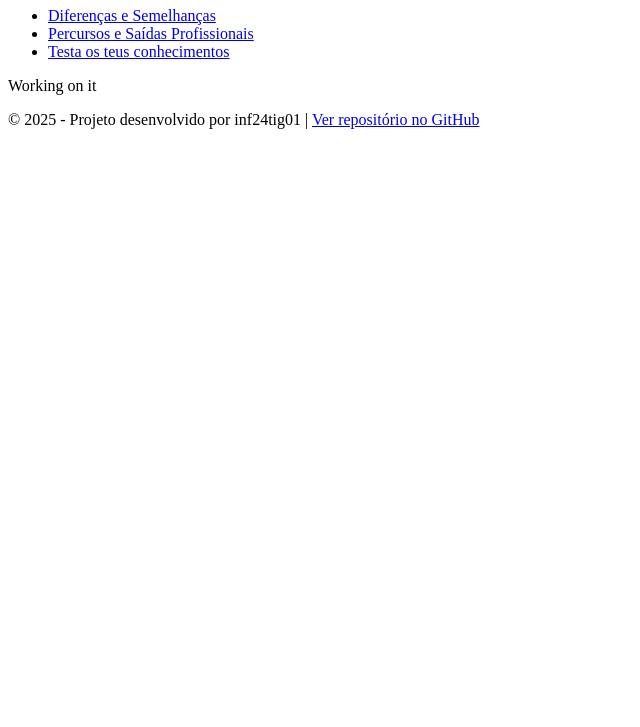
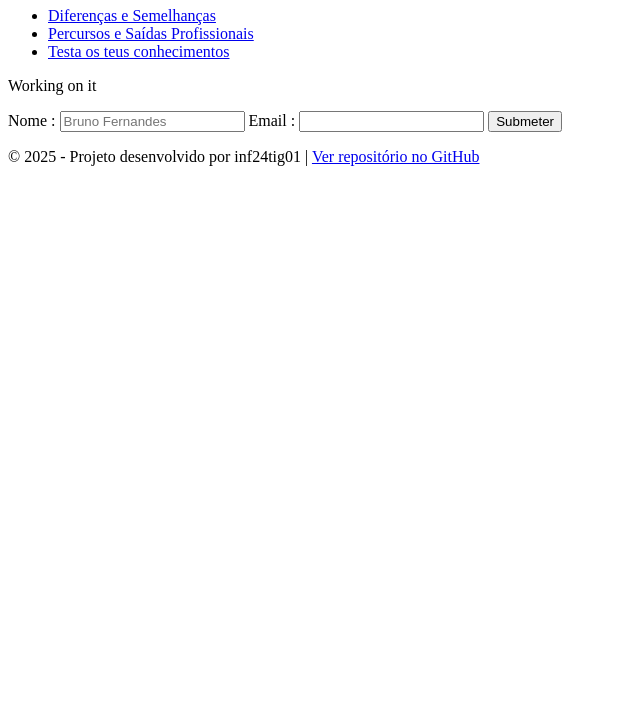
Before and after one commit to inf24tig01/EnsinoProfissional_Academico, a plain HTML site: page src/formulario.html in a window 1280 px wide. Shown: the part 73-800 px from the top of the page, without its empty margins (0-640 px from the left). Drawn offline with Linux system fonts and the light colour scheme.

Commit message:
indentation ajustment and start of the form

```diff
--- a/src/formulario.html
+++ b/src/formulario.html
@@ -24,6 +24,17 @@
     </nav>
 
     <div><p>Working on it</p></div>
+    <section>
+      <form formulario="return validar_Form()">
+        <label for="nome">Nome :</label>
+        <input type = "text" id=" nome" name="nome" placeholder="Bruno Fernandes" title="Email profissional ou escolar" required>
+
+        <label for="email">Email :</label>
+        <input type ="email" id = "email" name="email">
+
+        <button type="submit">Submeter</button>
+      </form>
+    </section>
 
     <footer>
       <p>
```
Also changed, not shown: src/percursos.html (+2 -2 lines).
